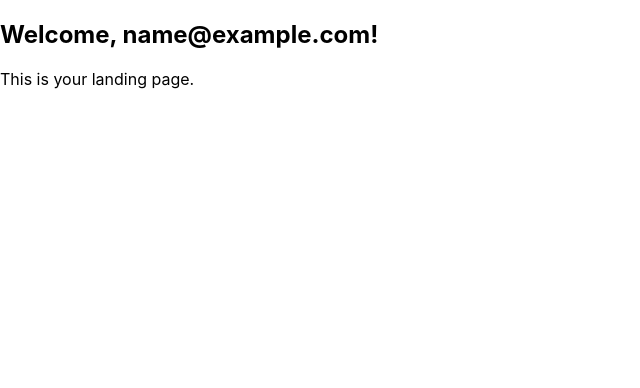
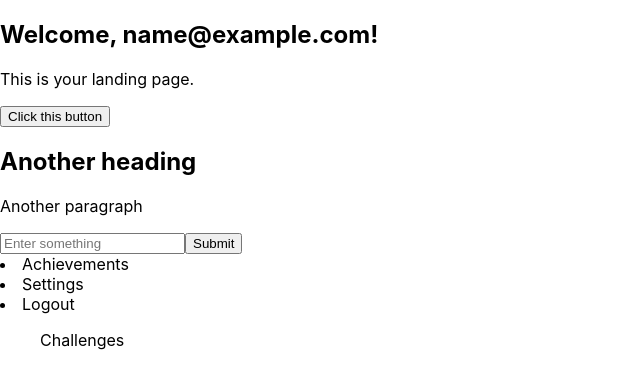
Before and after one commit to HaRaRa221/hq2, a React (Create React App) app: page / in a window 1280 px wide. Both pictures are taken after typing "name@example.com", "Sample123" into the empty fields and a click on the button "Login". Shown: the top 388 px of the page, without its empty margins (0-640 px from the left). Built offline with nearby package versions, Linux system fonts and the light colour scheme.

Commit message:
updated landing page?

```diff
--- a/src/components/LandingPage.js
+++ b/src/components/LandingPage.js
@@ -2,10 +2,30 @@
 import React from 'react';
 
 function LandingPage({ user }) {
+
+  const handleClick = () => {
+    console.log('Button clicked');
+  }
   return (
     <div>
       <h2>Welcome, {user}!</h2>
       <p>This is your landing page.</p>
+      <button onClick={handleClick}>Click this button</button>
+      <>
+        <h2>Another heading</h2>
+        <p>Another paragraph</p>
+        <form>
+          <input type="text" placeholder="Enter something" />
+          <button onClick={handleClick}>Submit</button>
+        </form>
+
+        <li>Achievements</li>
+        <li>Settings</li>
+        <li>Logout</li>
+        <ul>Challenges</ul>
+
+
+      </>
     </div>
   );
 }
```
